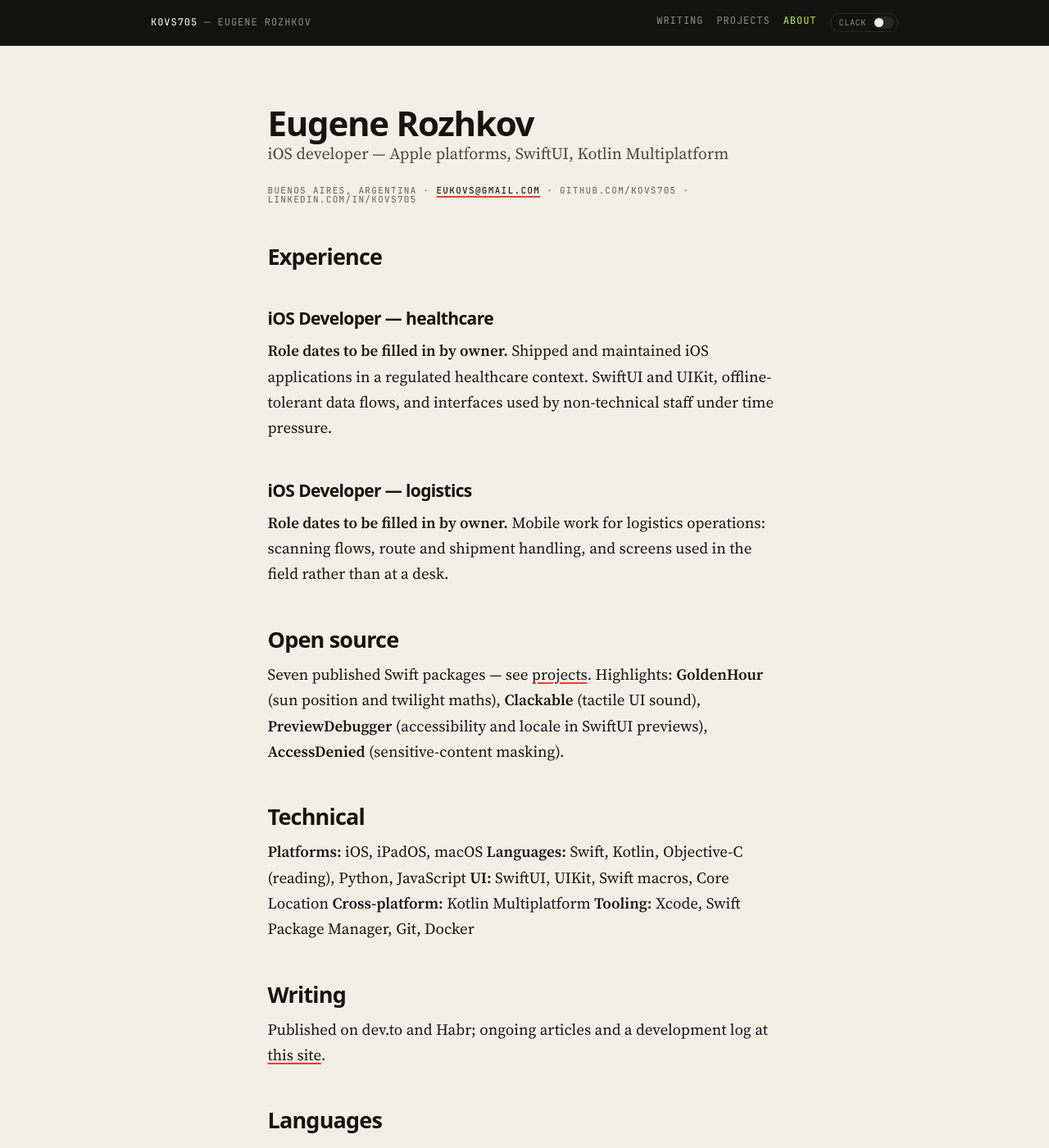
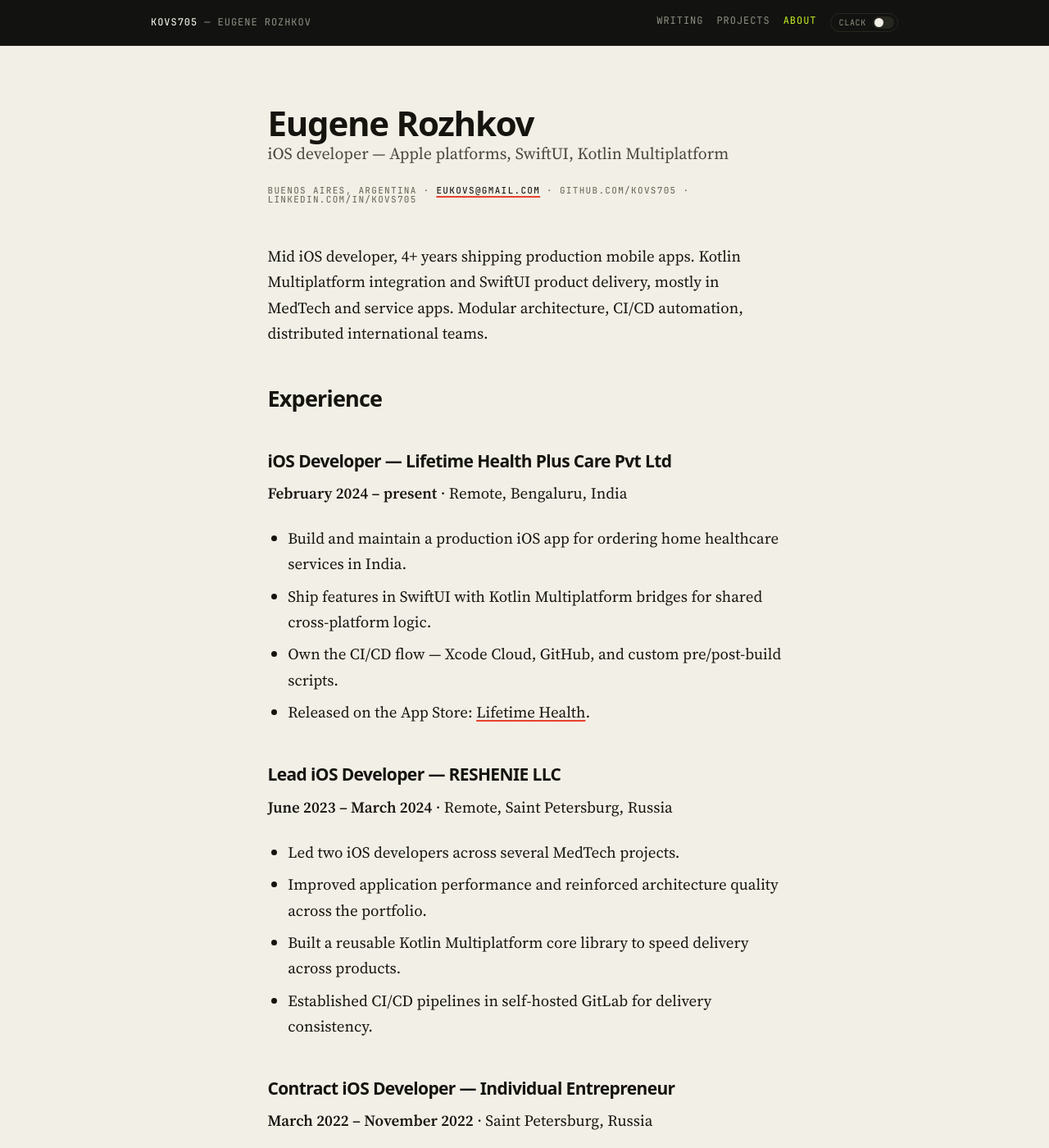
Before and after one commit to kovs705/PersonalPage, a Jekyll site: the page built from cv.md, in a window 1280 px wide and 1400 px high. Shown: the whole window at 82% size. Built offline with Jekyll 4.4.1, drawn with Linux system fonts in a browser that asks for light colours; some web fonts are replaced; some of the changed text lies outside the part shown.

Commit message:
Task 14: real CV from the owner's PDF, unblocking deploy
Three roles, not the two the plan assumed: Lifetime Health Plus Care
(Feb 2024–present, Bengaluru, remote), RESHENIE LLC as lead across MedTech
projects (Jun 2023–Mar 2024), and a logistics modernisation contract
(Mar–Nov 2022). Added education and corrected the experience claim to 4+
years, which is what the CV states.

Deliberately omitted the phone number that is on the PDF. It is fine on a
document you hand to a named recipient; a public page indexed by search
engines is a different exposure, and email, Telegram and LinkedIn already
cover contact.

Also surfaced the one piece of hard evidence the site was missing entirely:
Lifetime Health is on the App Store, which is the most checkable artifact the
owner has, and it appeared nowhere. Now linked from /about/ and /cv/. That is
the site's whole premise — go and look at it — and it had been sitting in a
PDF instead.

The placeholder guard that blocked deployment now passes.

Co-Authored-By: Claude Opus 5 <noreply@anthropic.com>

```diff
--- a/cv.md
+++ b/cv.md
@@ -7,16 +7,35 @@ permalink: /cv/
 date: 2026-07-28
 ---
 
+Mid iOS developer, 4+ years shipping production mobile apps. Kotlin Multiplatform integration and
+SwiftUI product delivery, mostly in MedTech and service apps. Modular architecture, CI/CD automation,
+distributed international teams.
+
 ## Experience
 
-### iOS Developer — healthcare
-**Role dates to be filled in by owner.** Shipped and maintained iOS applications in a
-regulated healthcare context. SwiftUI and UIKit, offline-tolerant data flows, and interfaces
-used by non-technical staff under time pressure.
+### iOS Developer — Lifetime Health Plus Care Pvt Ltd
+**February 2024 – present** · Remote, Bengaluru, India
 
-### iOS Developer — logistics
-**Role dates to be filled in by owner.** Mobile work for logistics operations: scanning
-flows, route and shipment handling, and screens used in the field rather than at a desk.
+- Build and maintain a production iOS app for ordering home healthcare services in India.
+- Ship features in SwiftUI with Kotlin Multiplatform bridges for shared cross-platform logic.
+- Own the CI/CD flow — Xcode Cloud, GitHub, and custom pre/post-build scripts.
+- Released on the App Store:
+  [Lifetime Health](https://apps.apple.com/jp/app/lifetime-health/id6496204102?l=en-US).
+
+### Lead iOS Developer — RESHENIE LLC
+**June 2023 – March 2024** · Remote, Saint Petersburg, Russia
+
+- Led two iOS developers across several MedTech projects.
+- Improved application performance and reinforced architecture quality across the portfolio.
+- Built a reusable Kotlin Multiplatform core library to speed delivery across products.
+- Established CI/CD pipelines in self-hosted GitLab for delivery consistency.
+
+### Contract iOS Developer — Individual Entrepreneur
+**March 2022 – November 2022** · Saint Petersburg, Russia
+
+- Modernised a legacy logistics application for cargo transportation status tracking.
+- Integrated SwiftUI into an existing UIKit codebase.
+- Migrated desktop-only functionality to mobile.
 
 ## Open source
 
@@ -28,10 +47,16 @@ sound), **PreviewDebugger** (accessibility and locale in SwiftUI previews),
 ## Technical
 
 **Platforms:** iOS, iPadOS, macOS
-**Languages:** Swift, Kotlin, Objective-C (reading), Python, JavaScript
-**UI:** SwiftUI, UIKit, Swift macros, Core Location
+**Languages:** Swift, Kotlin (KMP)
+**UI:** SwiftUI, UIKit, SwiftData / Core Data
 **Cross-platform:** Kotlin Multiplatform
-**Tooling:** Xcode, Swift Package Manager, Git, Docker
+**Architecture:** Modular, with Tuist / XcodeGen
+**Delivery:** Xcode Cloud, GitHub Actions, GitLab CI, Swift Package Manager
+
+## Education
+
+**Togliatti State University** — Togliatti, Russia
+BSc Computer Science, remote. Expected graduation 2028.
 
 ## Writing
 
```
Also changed, not shown: about.md (+6 -0 lines).
